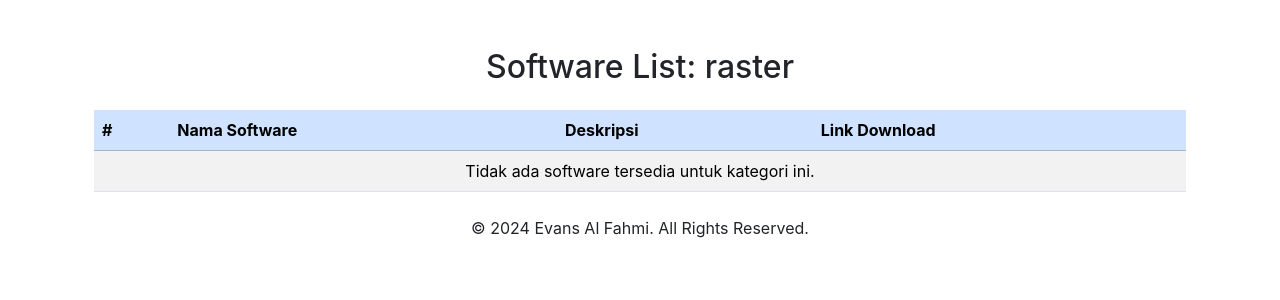
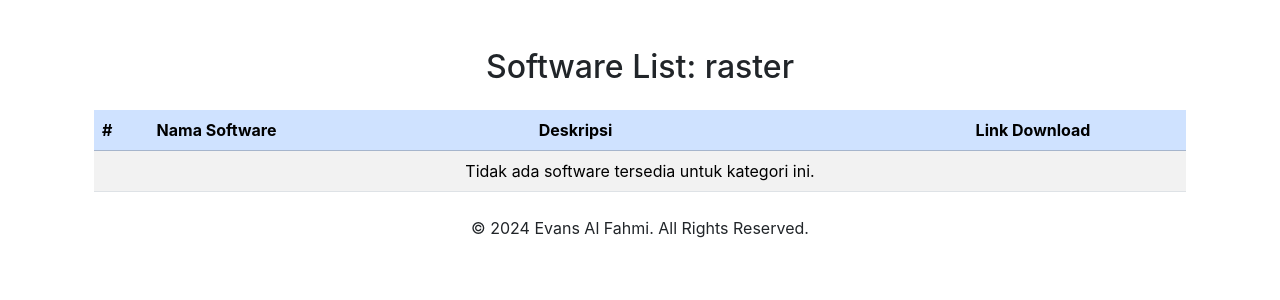
Before and after one commit to evansalfahmi-cloud/evansalfahmi-webserver, a PHP site: page /computer/software_list.php?category=raster in a window 1280 px wide. Shown: the part 60-360 px from the top of the page. Run offline with PHP 8.4, Linux system fonts and the light colour scheme; data that the repository does not hold is empty.

Commit message:
perbaikan tabel software_list.php

```diff
--- a/computer/software_list.php
+++ b/computer/software_list.php
@@ -23,10 +23,10 @@ if (!empty($category)) {
     <table class="table table-striped table-hover mt-4">
         <thead class="table-primary">
             <tr>
-                <th>#</th>
-                <th>Nama Software</th>
-                <th>Deskripsi</th>
-                <th>Link Download</th>
+                <th style="width: 5%;">#</th>
+                <th style="width: 35%;">Nama Software</th>
+                <th style="width: 40%;">Deskripsi</th>
+                <th style="width: 20%;">Link Download</th>
             </tr>
         </thead>
         <tbody>
```
